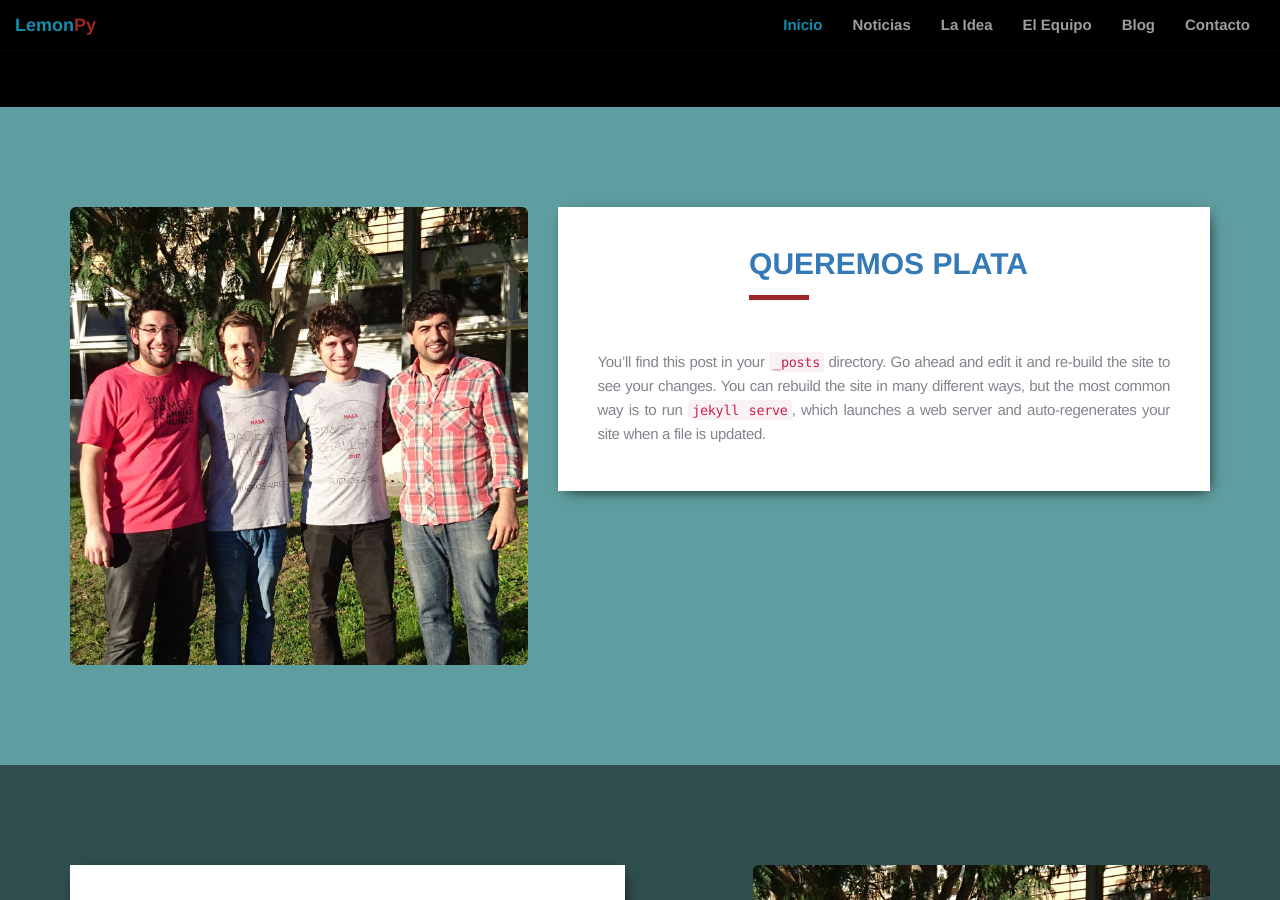
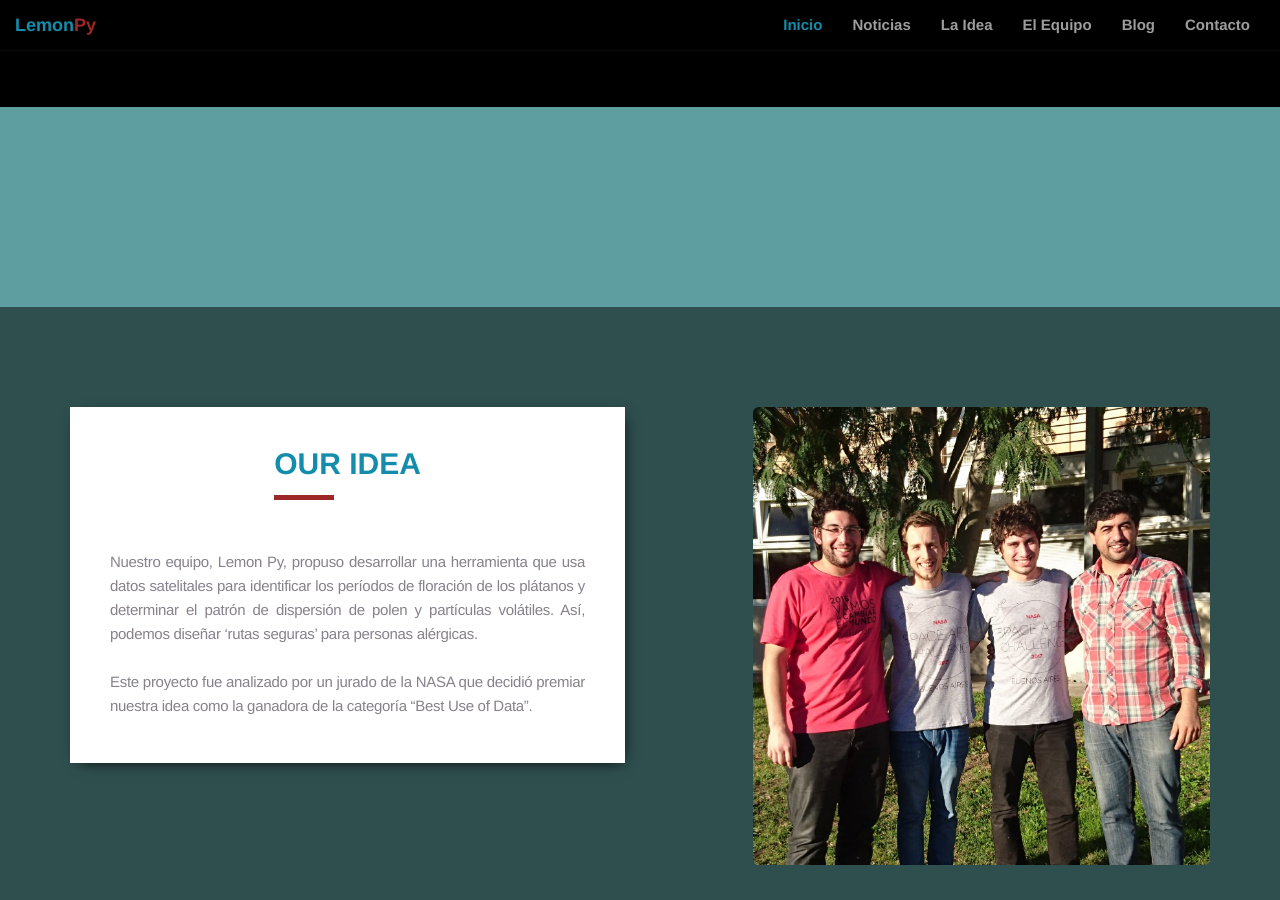
Before and after one commit to Lemon-Py/lemon-py.github.io, a Jekyll site: the page built from index.html, in a window 1280 px wide and 900 px high, scrolled down 793 px. Built offline with Jekyll 4.4.1, drawn with Linux system fonts in a browser that asks for light colours; nearby versions of some CDN libraries; some of the changed text lies outside the part shown.

Commit message:
add text

```diff
--- a/index.html
+++ b/index.html
@@ -33,7 +33,7 @@
   <div class="container">
     <div class="row">
       {% for post in site.posts %}
-      {% if post.title == "QUEREMOS PLATA" %}
+      {% if post.title == "Ganamos el NASA Spaces App: Best use of Data" %}
 
       <!-- Img -->
       <div class="col-sm-5 col-md-5">
@@ -46,11 +46,12 @@
         <div class="box-def">"
 	  <h2 class="box-title">
 	    <a href="{{ post.url | prepend: site.baseurl }}">
-	      {{post.title}}</a>
+	      Ganamos NASA Space Apps 2017: Mejor Uso de Datos</a>
 	  </h2>
-          <div class="post-content">
-            <div> {{ post.excerpt }} </div>
-	  </div><!--/post-content -->
+          <p>Y por eso, fuimos invitados por NASA a asistir a un lanzamiento espacial el 3 de Agosto. Ese día en el Kennedy Space Center en Cabo Cañaveral, Florida se lanza el Tracking and Data Relay Satellite TDRS-M y no podemos no estar ahí!</p>
+	  <p>Necesitamos conseguir financiamiento para el viaje y la estadía. Todo suma, si compartís nuestros post, si likeas nuestros tweets, si tenés algún contacto que te parece que nos pueda servir, o lo qué se te ocurra que nos pueda ayudar a concretar nuestro objetivo y poder conocer la NASA, estaremos muy agradecidos!
+<br>
+¡Si nos ayudan, hacía allá vamos!</p>
 	</div><!--/box-def -->
       </div><!--/col -->
 
@@ -70,7 +71,10 @@
       <div class="col-sm-6 col-md-6">
 	<div class="box-def">
 	  <h2 class="box-title">Our Idea</h2>
-	  <p>Lorem ipsum dolor sit amet, consectetuer adipiscing elit. Aenean commodo ligula eget dolor. Aenean massa. Cum sociis natoque penatibus et magnis dis parturient montes, nascetur ridiculus mus. Donec quam felis, ultricies nec, pellentesque eu, pretium quis, sem. </p>
+	  <p>Nuestro equipo, Lemon Py, propuso desarrollar una herramienta que usa datos satelitales para identificar los períodos de floración de los plátanos y determinar el patrón de dispersión de polen y partículas volátiles. Así, podemos diseñar ‘rutas seguras’ para personas alérgicas.
+	    <br><br>
+
+Este proyecto fue analizado por un jurado de la NASA que decidió premiar nuestra idea como la ganadora de la categoría “Best Use of Data”.</p>
 	</div><!--/box-def -->
       </div><!--/col -->
 
@@ -94,7 +98,9 @@
       <div class="col-sm-8 col-sm-offset-2">
 	<div class="box-def">
 	  <h2 class="box-title">The Team</h2>
-	  <p>Lorem ipsum dolor sit amet, consectetuer adipiscing elit. Aenean commodo ligula eget dolor. Aenean massa. Cum sociis natoque penatibus et magnis dis parturient montes, nascetur ridiculus mus. Donec quam felis, ultricies nec, pellentesque eu, pretium quis, sem. </p>
+	  <p>Hace 53 días aparecimos en un aula de la Universidad de San Martín transportados por el ímpetu de buscar soluciones a los problemas propuestos por la NASA para el evento Space Apps Challenge 2017.
+ <br>
+Era 29 de abril. Nos sentamos para mirarnos la cara por primera vez y sumergirnos en las pantallas de nuestras máquinas para surfear en bases de datos y papers en busca de la información que nos permitiera solucionar el problema que nos habíamos planteado. Era el inicio de 48 horas de adrenalina.</p>
 	</div><!--/box-def -->
       </div><!--/col -->
     </div><!--/row -->
@@ -148,6 +154,7 @@
 
 <!-- The Idea -->
 <!-- ======== -->
+<!--
 <section id="future">
   <div class="container">
     <div class="row">
```
Also changed, not shown: other parts of index.html (+6 -5 lines).
